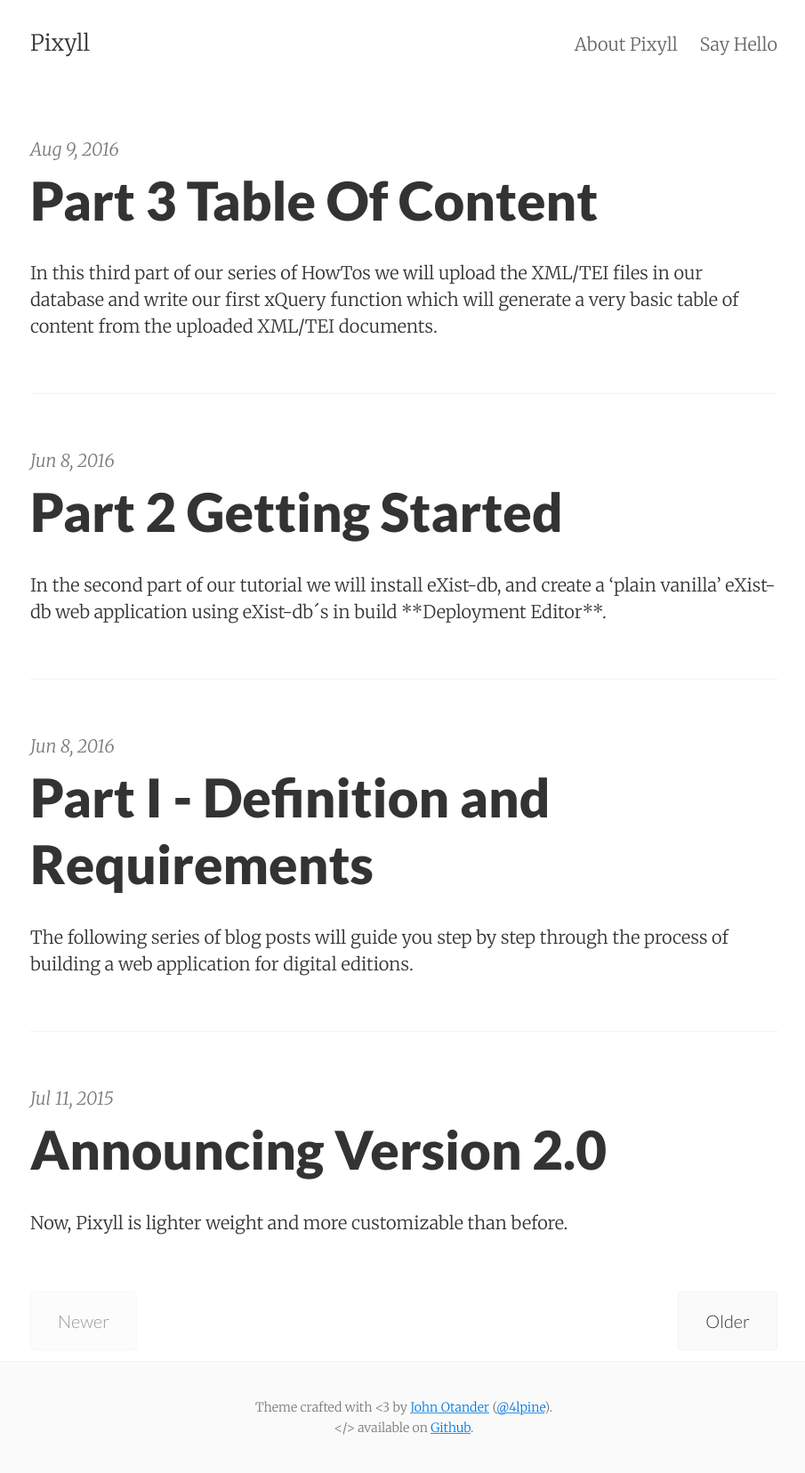
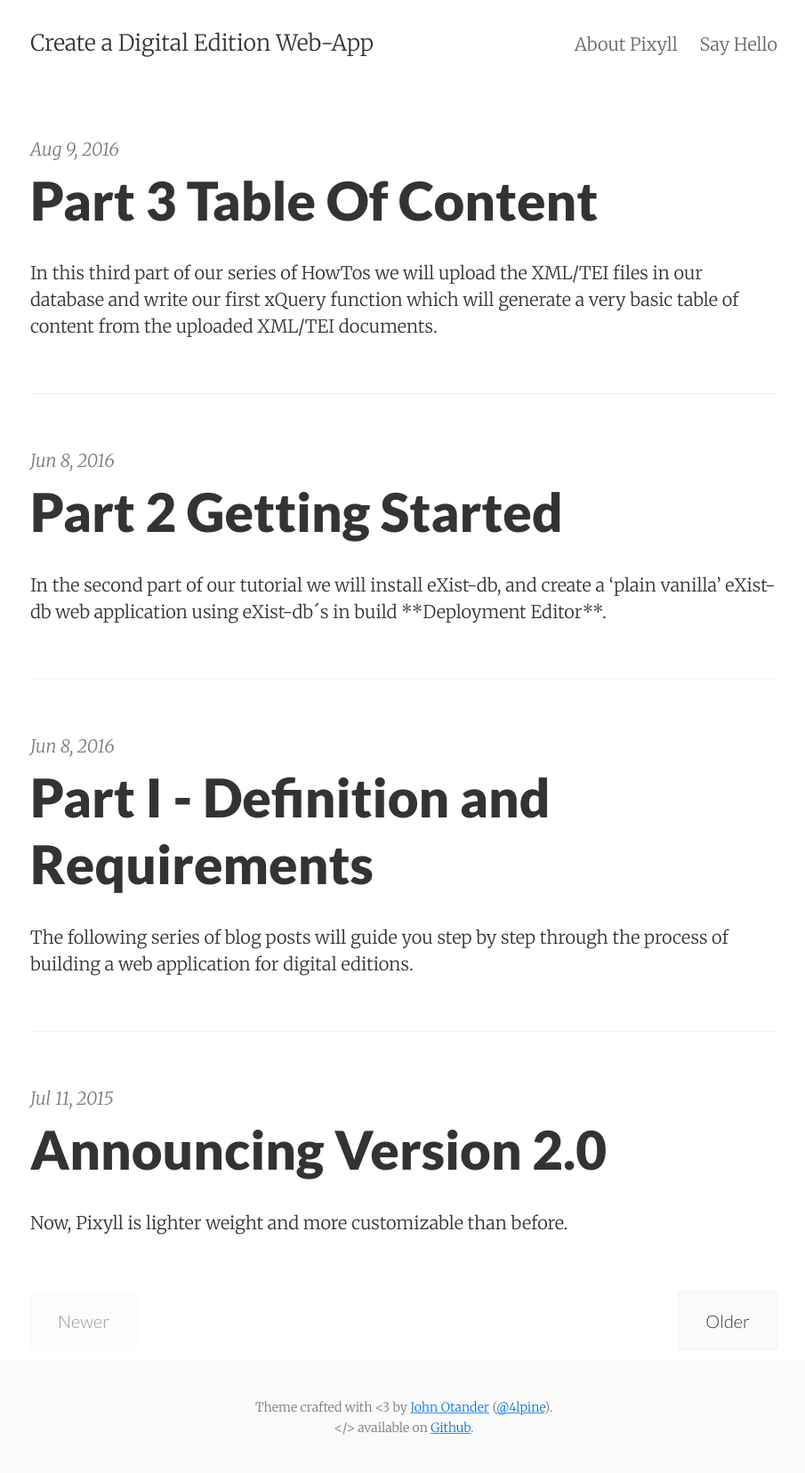
Before and after one commit to acdh-oeaw/generic-de-web-app, a Jekyll site: the page built from index.html, in a window 1280 px wide. Shown: the whole page at 89% size, without its empty margins (186-1091 px from the left). Built offline with Jekyll 4.4.1, drawn with Linux system fonts in a browser that asks for light colours; the list of posts is cut into pages by our own code.

Commit message:
updated config files

```diff
--- a/_config.yml
+++ b/_config.yml
@@ -1,10 +1,10 @@
 # Site settings
-title:       Pixyll
+title:       Create a Digital Edition Web-App
 email:       your_email@example.com
-author:      John Otander
-description: "A simple, beautiful theme for Jekyll that emphasizes content rather than aesthetic fluff."
-baseurl:     ""
-url:         "http://pixyll.com"
+author:      Peter Andorfer
+description: "A blog about creating a web application to serve digital editions."
+baseurl:     "/generic-de-web-app/tree"
+url:         "https://github.com/csae8092/"
 date_format: "%b %-d, %Y"
 
 # Google services
```
Also changed, not shown: 2 other files.
